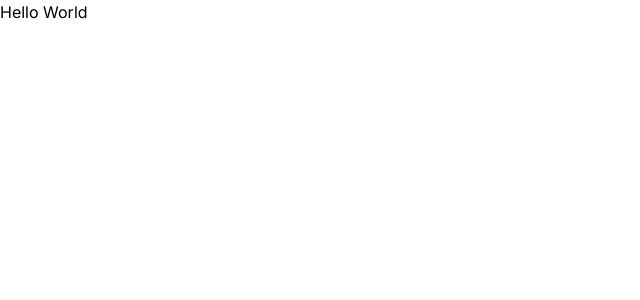
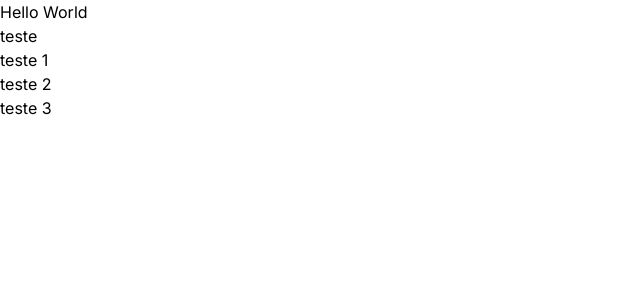
Before and after one commit to viniciusFreitas00/nlw-spacetime, a Next.js app in the folder web/: page / in a window 1280 px wide. Shown: the top 300 px of the page, without its empty margins (0-640 px from the left). Built offline with nearby package versions, Linux system fonts and the light colour scheme.

Commit message:
feat: create first component

```diff
--- a/web/src/app/page.tsx
+++ b/web/src/app/page.tsx
@@ -1,3 +1,13 @@
+import Button from "@/components/Button";
+
 export default function Home() {
-  return <h1>Hello World</h1>;
+  return (
+    <h1>
+      Hello World
+      <Button title="teste" />
+      <Button title="teste 1" />
+      <Button title="teste 2" />
+      <Button title="teste 3" />
+    </h1>
+  );
 }
--- /dev/null
+++ b/web/src/components/Button.tsx
@@ -0,0 +1,7 @@
+type ButtonProps = {
+  title: string
+}
+
+export default function Button ({title}: ButtonProps) {
+  return <p>{title}</p>
+}
```
